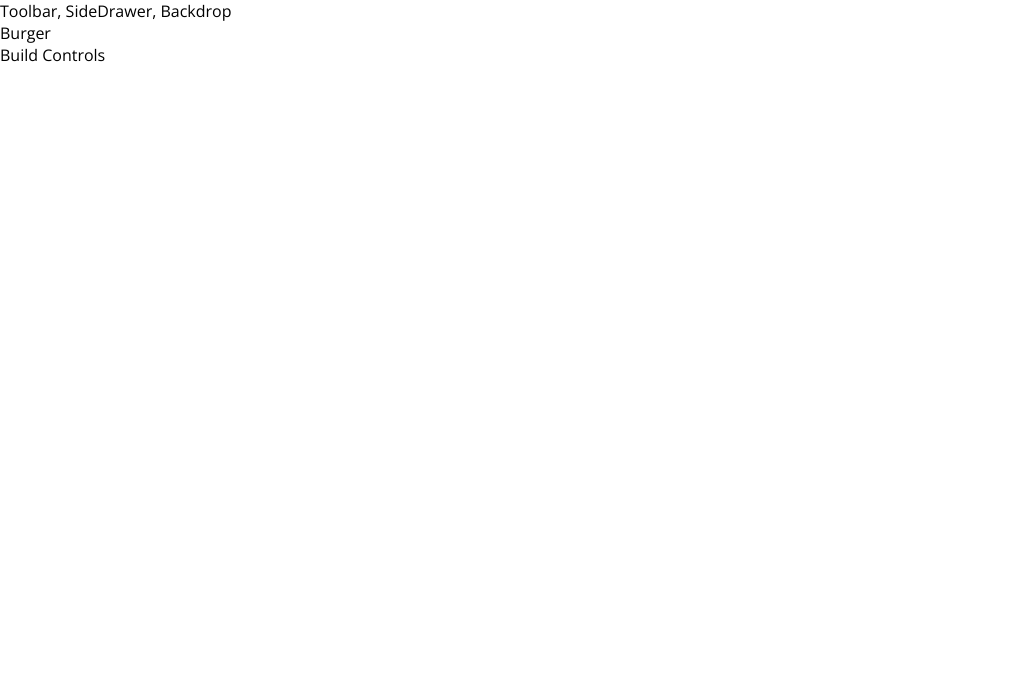
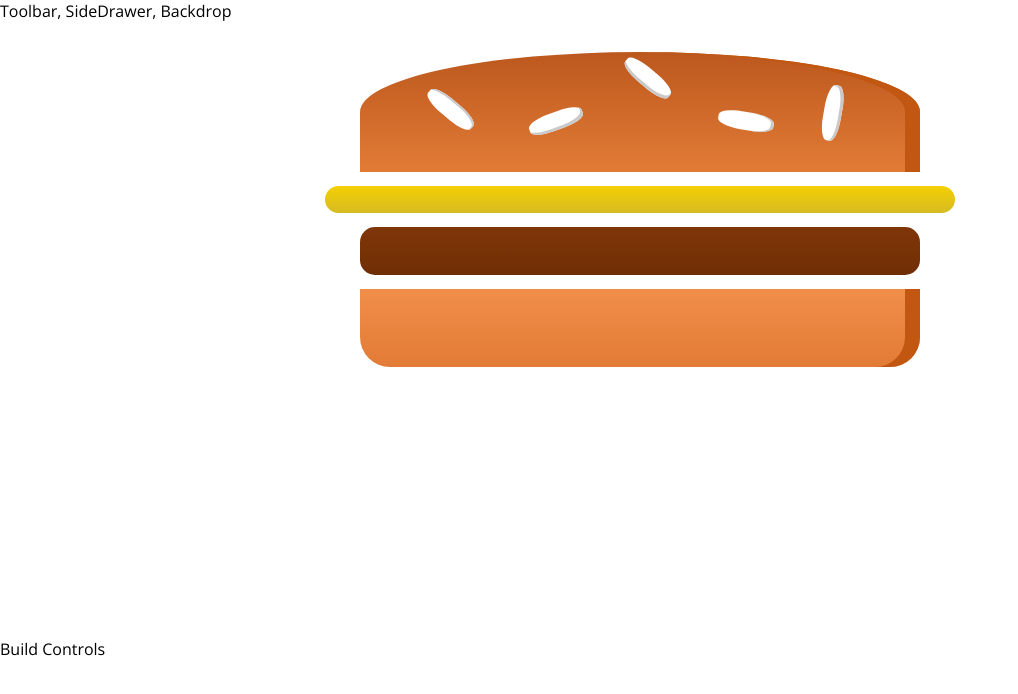
Before and after one commit to kimloy/React-Burger-App, a React (Create React App) app in the folder react-burger-app/: page / in a window 1280 px wide. Shown: the top 694 px of the page, without its empty margins (0-1018 px from the left). Built offline with nearby package versions, Linux system fonts and the light colour scheme.

Commit message:
Added the feature to display the burger to the user. Fixed the css module that was causing a lot of issues

```diff
--- a/react-burger-app/package.json
+++ b/react-burger-app/package.json
@@ -7,6 +7,7 @@
     "@testing-library/react": "^11.1.0",
     "@testing-library/user-event": "^12.1.10",
     "prettier": "^2.2.1",
+    "prop-types": "^15.7.2",
     "react": "^17.0.1",
     "react-dom": "^17.0.1",
     "react-scripts": "4.0.1",
--- a/react-burger-app/src/App.js
+++ b/react-burger-app/src/App.js
@@ -5,7 +5,7 @@
 class App extends Component {
   render() {
     return (
-      <div className="App">
+      <div>
         <Layout>
           <BurgerBuilder />
         </Layout>
--- a/react-burger-app/src/components/Burger/Burger.js
+++ b/react-burger-app/src/components/Burger/Burger.js
@@ -0,0 +1,17 @@
+import React from "react";
+
+import classes from "./Burger.module.css";
+import BurgerIngredient from "./BurgerIngredient/BurgerIngredient";
+
+const burger = (props) => {
+  return (
+    <div className={classes.Burger}>
+      <BurgerIngredient type="bread-top" />
+      <BurgerIngredient type="cheese" />
+      <BurgerIngredient type="meat" />
+      <BurgerIngredient type="bread-bottom" />
+    </div>
+  );
+};
+
+export default burger;
--- /dev/null
+++ b/react-burger-app/src/components/Burger/Burger.module.css
@@ -0,0 +1,30 @@
+.Burger {
+  width: 100%;
+  margin: auto;
+  height: 250px;
+  overflow: scroll;
+  text-align: center;
+  font-weight: bold;
+  font-size: 1.2rem;
+}
+
+@media (min-width: 500px) and (min-height: 400px) {
+  .Burger {
+    width: 350px;
+    height: 300px;
+  }
+}
+
+@media (min-width: 500px) and (min-height: 401px) {
+  .Burger {
+    width: 450px;
+    height: 400px;
+  }
+}
+
+@media (min-width: 1000px) and (min-height: 700px) {
+  .Burger {
+    width: 700px;
+    height: 600px;
+  }
+}
--- a/react-burger-app/src/components/Burger/BurgerIngredient/BurgerIngredient.js
+++ b/react-burger-app/src/components/Burger/BurgerIngredient/BurgerIngredient.js
@@ -1,18 +1,20 @@
-import React from "react";
-import classes from "./BurgerIngredient.css";
+import React, { Component } from "react";
+import PropTypes from "prop-types";
+import classes from "./BurgerIngredient.module.css";
 
-const burgerIngredient = (props) => {
+class BurgerIngredient extends Component {
+  render() {
     let ingredient = null;
 
-  switch (props.type) {
+    switch (this.props.type) {
       case "bread-bottom":
         ingredient = <div className={classes.BreadBottom}></div>;
         break;
       case "bread-top":
         ingredient = (
           <div className={classes.BreadTop}>
-          <div className={classes.Seed1}></div>
-          <div className={classes.Seed2}></div>
+            <div className={classes.Seeds1}></div>
+            <div className={classes.Seeds2}></div>
           </div>
         );
         break;
@@ -22,16 +24,22 @@
       case "cheese":
         ingredient = <div className={classes.Cheese}></div>;
         break;
+      case "bacon":
+        ingredient = <div className={classes.Bacon}></div>;
+        break;
       case "salad":
         ingredient = <div className={classes.Salad}></div>;
-      break;
-    case "bacon":
-      ingredient = <div className={classes.Bacon}></div>;
         break;
       default:
         ingredient = null;
     }
+
     return ingredient;
+  }
+}
+
+BurgerIngredient.propTypes = {
+  type: PropTypes.string.isRequired,
 };
 
-export default burgerIngredient;
+export default BurgerIngredient;
--- a/react-burger-app/src/components/Layout/Layout.js
+++ b/react-burger-app/src/components/Layout/Layout.js
@@ -1,6 +1,6 @@
 import React from "react";
 import Aux from "../../hoc/Auxiliary";
-import classes from "./Layout.css";
+import classes from "./Layout.module.css";
 
 const layout = (props) => {
   return (
--- a/react-burger-app/src/containers/BurgerBuilder/BurgerBuilder.js
+++ b/react-burger-app/src/containers/BurgerBuilder/BurgerBuilder.js
@@ -1,11 +1,12 @@
 import React, { Component } from "react";
 import Aux from "../../hoc/Auxiliary";
+import Burger from "../../components/Burger/Burger";
 
 class BurgerBuilder extends Component {
   render() {
     return (
       <Aux>
-        <div>Burger</div>
+        <Burger />
         <div>Build Controls</div>
       </Aux>
     );
--- a/react-burger-app/src/index.css
+++ b/react-burger-app/src/index.css
@@ -1,11 +1,5 @@
 body {
   margin: 0;
+  padding: 0;
   font-family: "Open Sans", sans-serif;
-  -webkit-font-smoothing: antialiased;
-  -moz-osx-font-smoothing: grayscale;
 }
-
-code {
-  font-family: source-code-pro, Menlo, Monaco, Consolas, "Courier New",
-    monospace;
-}
```
Also changed, not shown: react-burger-app/src/components/Burger/BurgerIngredient/BurgerIngredient.module.css (renamed from react-burger-app/src/components/Burger/BurgerIngredient/BurgerIngredient.css), react-burger-app/src/components/Layout/Layout.module.css (renamed from react-burger-app/src/components/Layout/Layout.css), 2 other files (tests, documents, lock files or other folders). Lines whose indentation alone changed are shown as unchanged.
